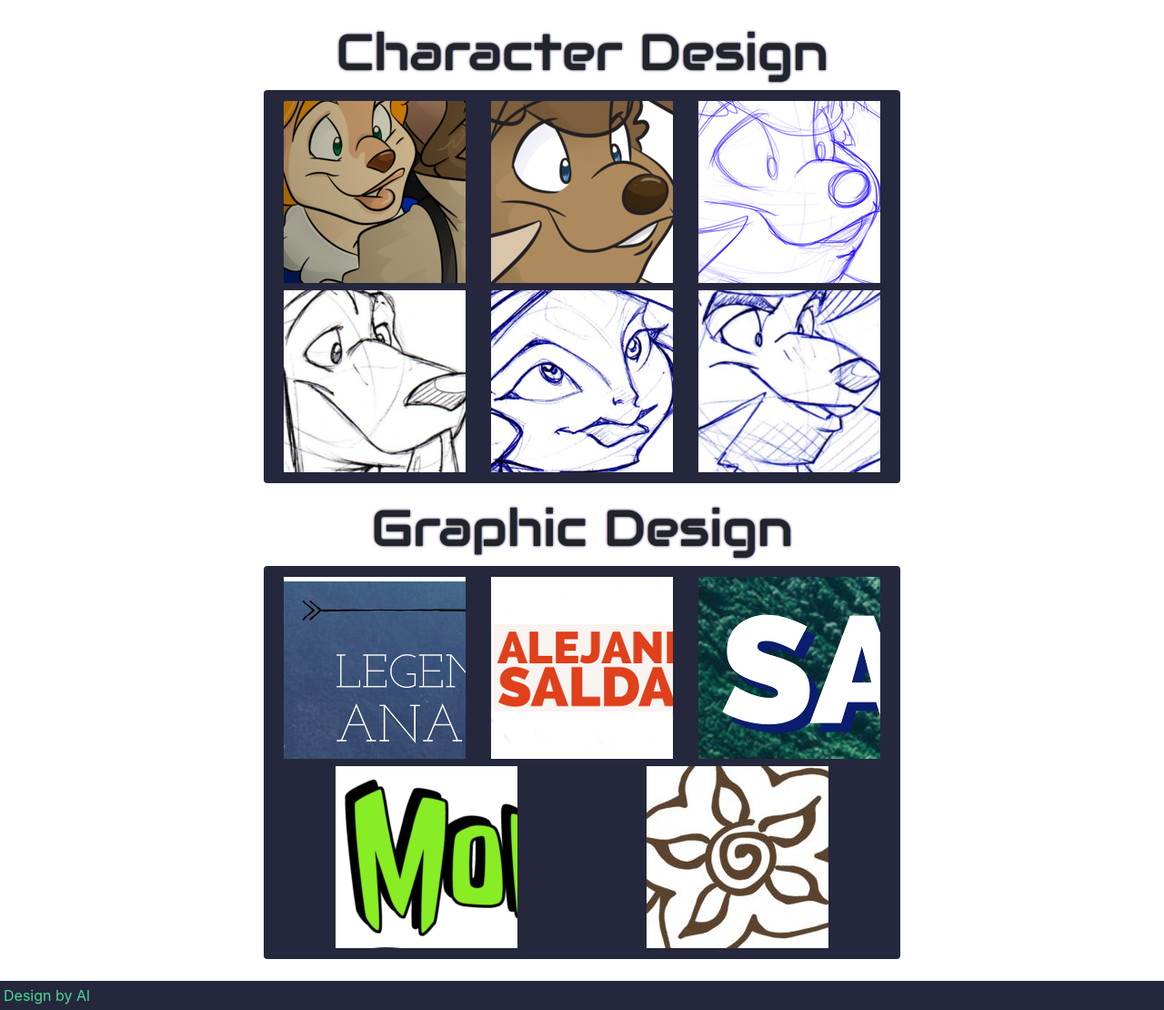
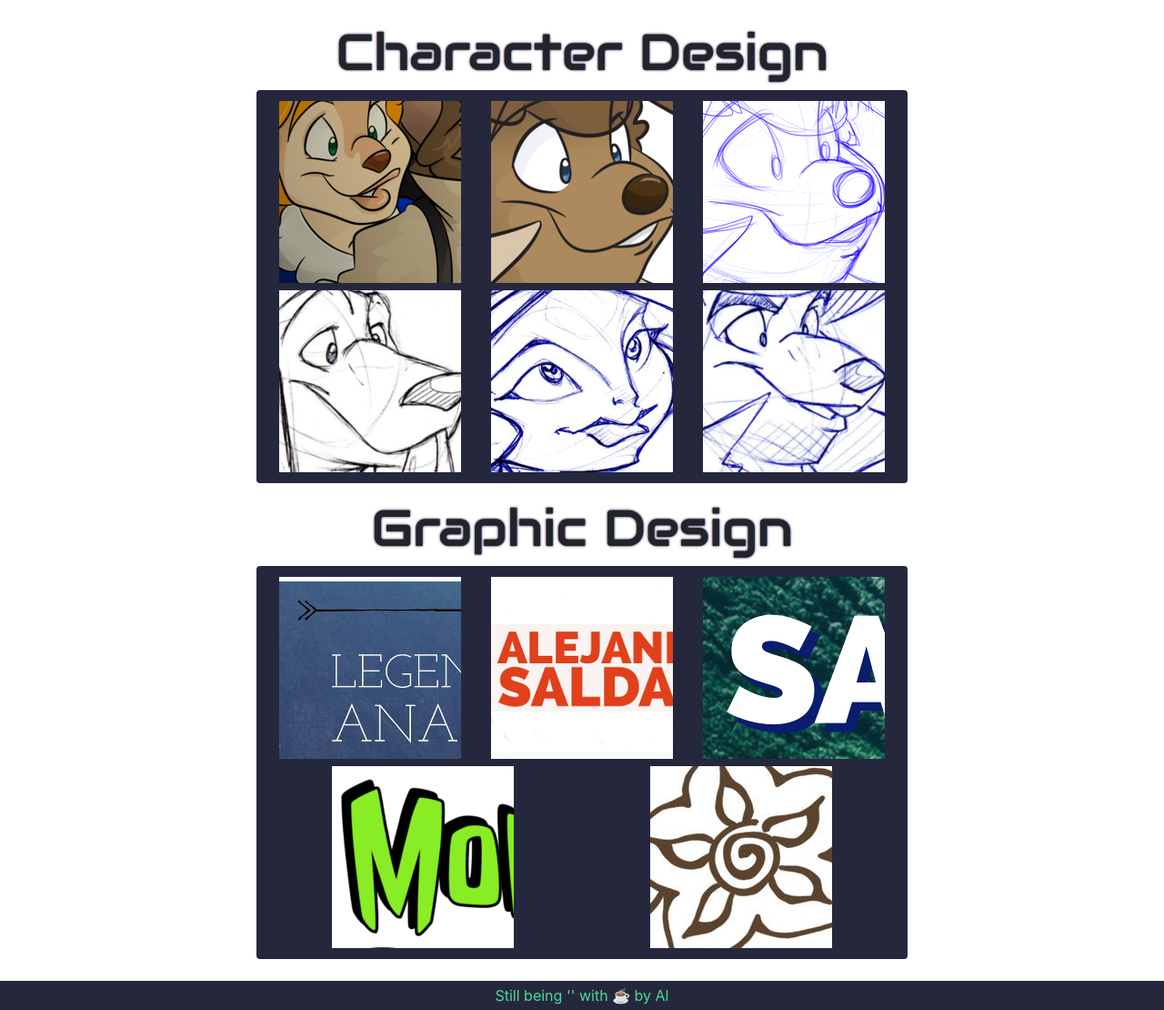
Before and after one commit to alsalgu/pythonPortfolio, a Flask app: page /art in a window 1280 px wide. Shown: the part 56-1166 px from the top of the page at 91% size. Run offline with Flask 2, Linux system fonts and the light colour scheme; some libraries are stand-ins or nearby versions; some web fonts are replaced.

Commit message:
Minor style and text updates to reflect art page addition

```diff
--- a/app/templates/layout/MSpaint.html
+++ b/app/templates/layout/MSpaint.html
@@ -36,7 +36,7 @@
                 <a href="{{url_for('main.projects')}}"><u>V</u>iew</a>
             </div>
             <div class="menuBTN pl-1 pr-1">
-                <u>O</u>ptions
+               <a href="{{url_for('main.art')}}"><u>O</u>ptions</a>
             </div>
             <div class="menuBTN pl-1 pr-1">
                 <a href="{{url_for('main.aesthetic')}}"><u>H</u>elp</a>
@@ -145,8 +145,8 @@
                 functionality.<br /> For more projects, click on the 'View' button.
             </span>
             <!-- Donut Desc -->
-            <span class="paint donut d-none">Haven't done much lately so I threw in some random sketchest.<br/>
-            You get the picture, though. I'm a cartoonist.</span>
+            <span class="paint donut d-none">You get the picture. I'm a cartoonist.<br/>
+            For more illustrations, click on the 'Options' button. </span>
             <!-- SUshi Desc-->
             <span class="paint sushi d-none">I enjoy typography and overall design.<br/> Bad kerning or color schemes ruin my day.</span>
             <!-- Wine Desc -->
--- a/app/templates/layout/footer.html
+++ b/app/templates/layout/footer.html
@@ -1 +1 @@
-<div class="bg-dark text-success p-1">Design by Al</div>
+<div class="bg-dark text-success p-1 text-center w-100">Still being '</>' with ☕ by Al</div>
--- a/app/templates/layout/navi.html
+++ b/app/templates/layout/navi.html
@@ -1,5 +1,5 @@
 <nav class="navbar navbar-expand-lg navbar-dark bg-dark">
-    <a class="navbar-brand" href="#">AS</a>
+    <a class="navbar-brand" href="{{url_for('main.index')}}">AS</a>
     <button class="navbar-toggler" type="button" data-toggle="collapse" data-target="#navbarContent" aria-controls="navbarContent" aria-expanded="false" aria-label="Toggle navigation">
       <span class="navbar-toggler-icon"></span>
     </button>
--- a/app/templates/pages/art.html
+++ b/app/templates/pages/art.html
@@ -5,8 +5,8 @@
 
 <div class="p-3 d-flex flex-column align-items-center">
     <div class="display-4 fast text-center m-2 crt">Character Design</div>
-    <div id="chargal" class="gallery-size bg-dark p-2 rounded mb-2">
-        <div class="my-gallery d-flex gallery-size flex-wrap justify-content-around" itemscope itemtype="http://schema.org/ImageGallery">
+    <div id="chargal" class="bg-dark p-2 rounded mb-2">
+        <div class="my-gallery gallery-size d-flex flex-wrap justify-content-around" itemscope itemtype="http://schema.org/ImageGallery">
 
             <figure class="m-1" itemprop="associatedMedia" itemscope itemtype="http://schema.org/ImageObject">
                 <a href="/static/img/gallery/full/char/coverresize.png" itemprop="contentUrl" data-size="1024x686">
@@ -48,7 +48,7 @@
         </div>
     </div>
     <div class="display-4 fast text-center m-2 crt">Graphic Design</div>
-    <div id="wordgal" class="gallery-size bg-dark p-2 rounded mb-2">
+    <div id="wordgal" class="bg-dark p-2 rounded mb-2">
 
         <div class="my-gallery gallery-size d-flex flex-wrap justify-content-around w-100" itemscope itemtype="http://schema.org/ImageGallery">
 
--- a/app/templates/paintDivs/donut.html
+++ b/app/templates/paintDivs/donut.html
@@ -8,5 +8,4 @@
 
 <div id="artText" class="text-center mb-2">
     <a href="/static/img/gallery/full/char/a1.jpg" target="_blank" ><img class="w-100" src="static/img/art/a1-preview.jpg" style="max-width: 415px"></a>
-    <a href="/static/img/gallery/full/char/a3.jpg" target="_blank" ><img class="w-100" src="static/img/art/a3-preview.jpg" style="max-width: 432px"></a>
 </div>
```
